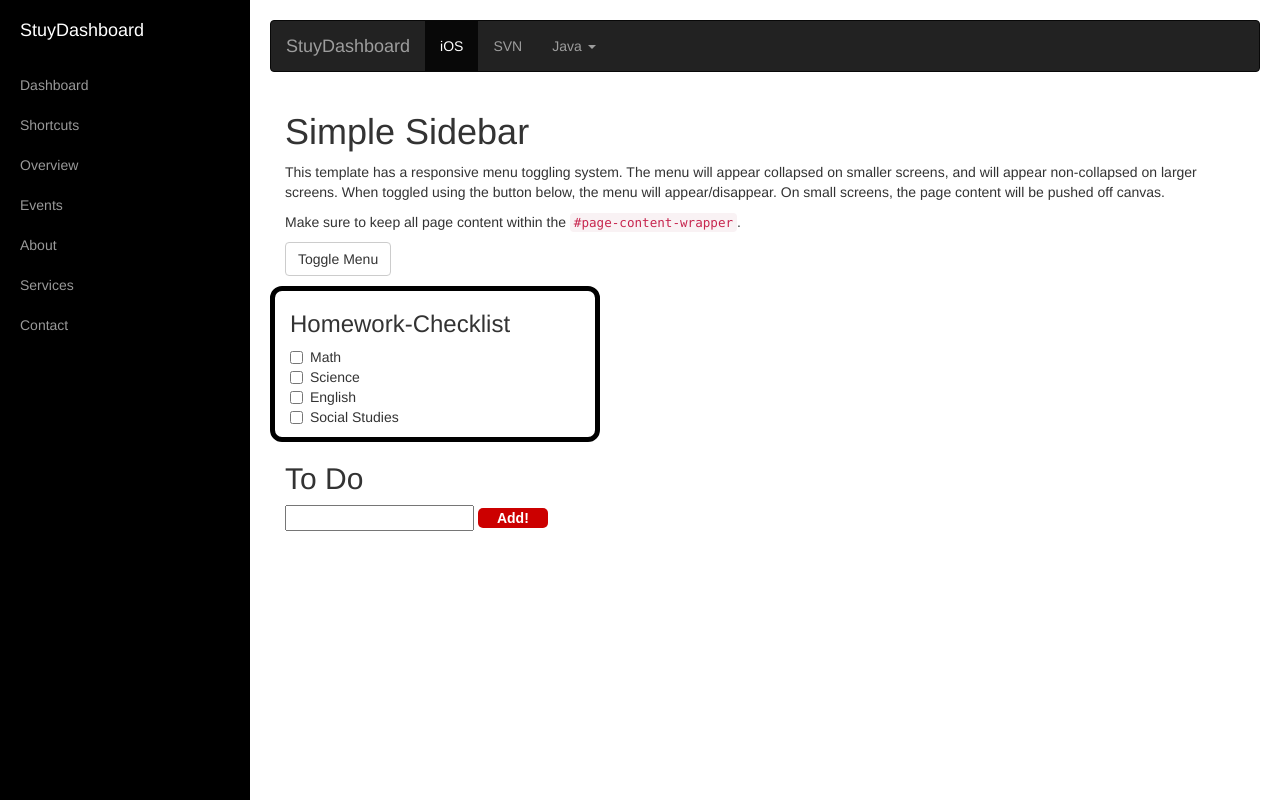
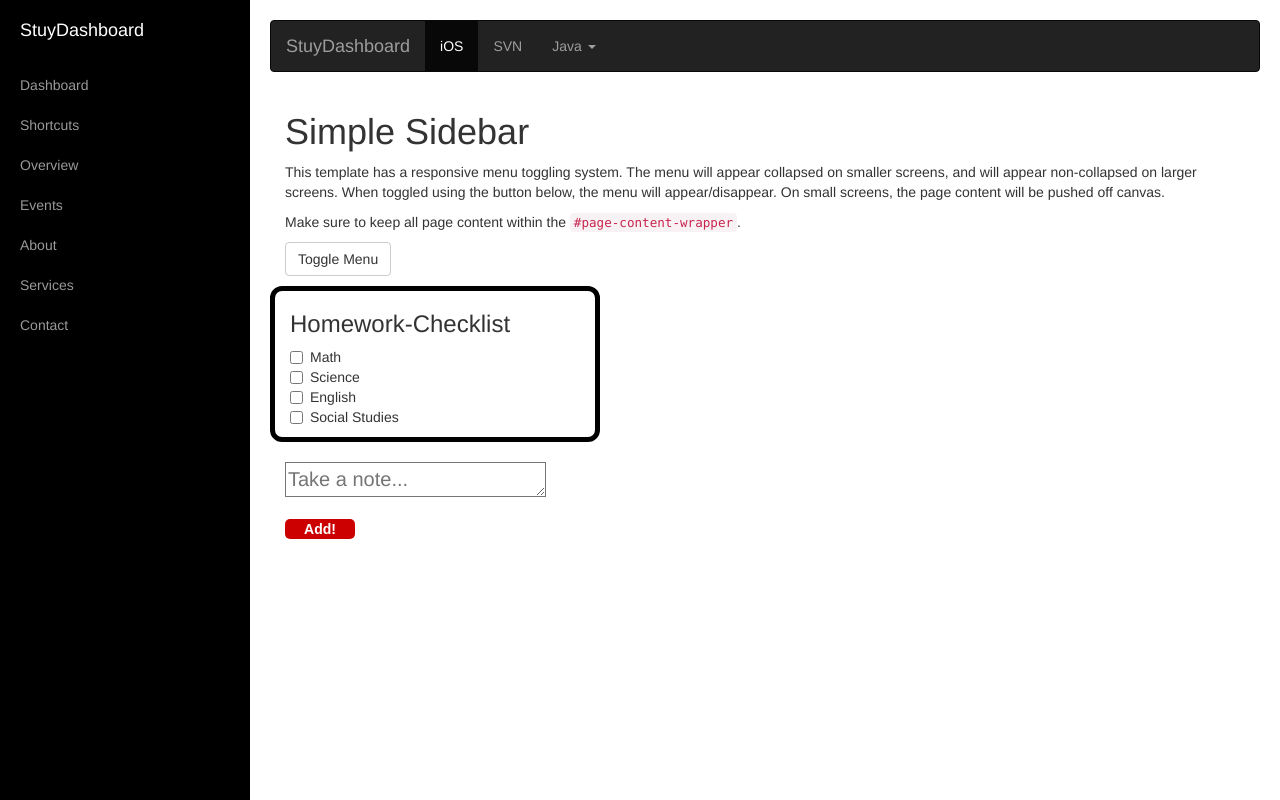
Before and after one commit to aliang8/StuyDashboard, a plain HTML site: page index.html in a window 1280 px wide. Drawn offline with nearby package versions, Linux system fonts and the light colour scheme.

Commit message:
somewhat

```diff
--- a/index.html
+++ b/index.html
@@ -120,9 +120,10 @@
 		<div class = "container-fluid">
 			<div class = "row">
 				<div id = "to-do-list" class = "col-sm-4">
-					<h2>To Do</h2>
-					<form name="checkListForm">
-						<input type="text" name="checkListItem"/>
+					<form role = "form">
+						<div class = "form-group">
+							<textarea class = form-control" rows = "1" placeholder = "Take a note..."></textarea>
+						</div>
 					</form>
 					<div id="button">Add!</div>
 					<br/>
--- a/main.css
+++ b/main.css
@@ -21,7 +21,11 @@ form {
 	margin-top:2px;
 }
 
-.list {
-	font-family:garamond;
-	color:#cc0000;
+#to-do-list{
+	margin-top: 20px;
 }
+
+textarea {
+	border-width: 1px;
+	font-size: 20px;
+}
```
